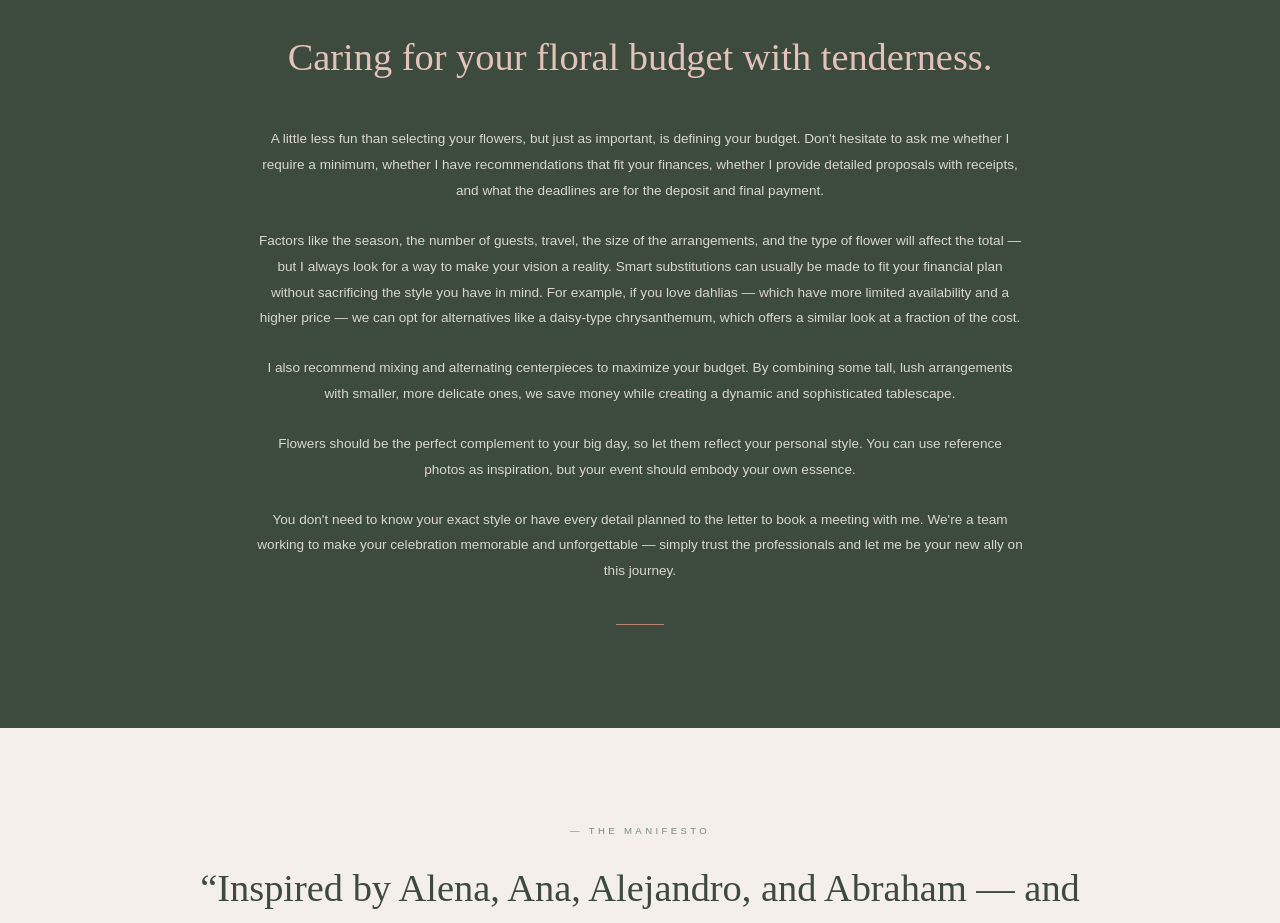
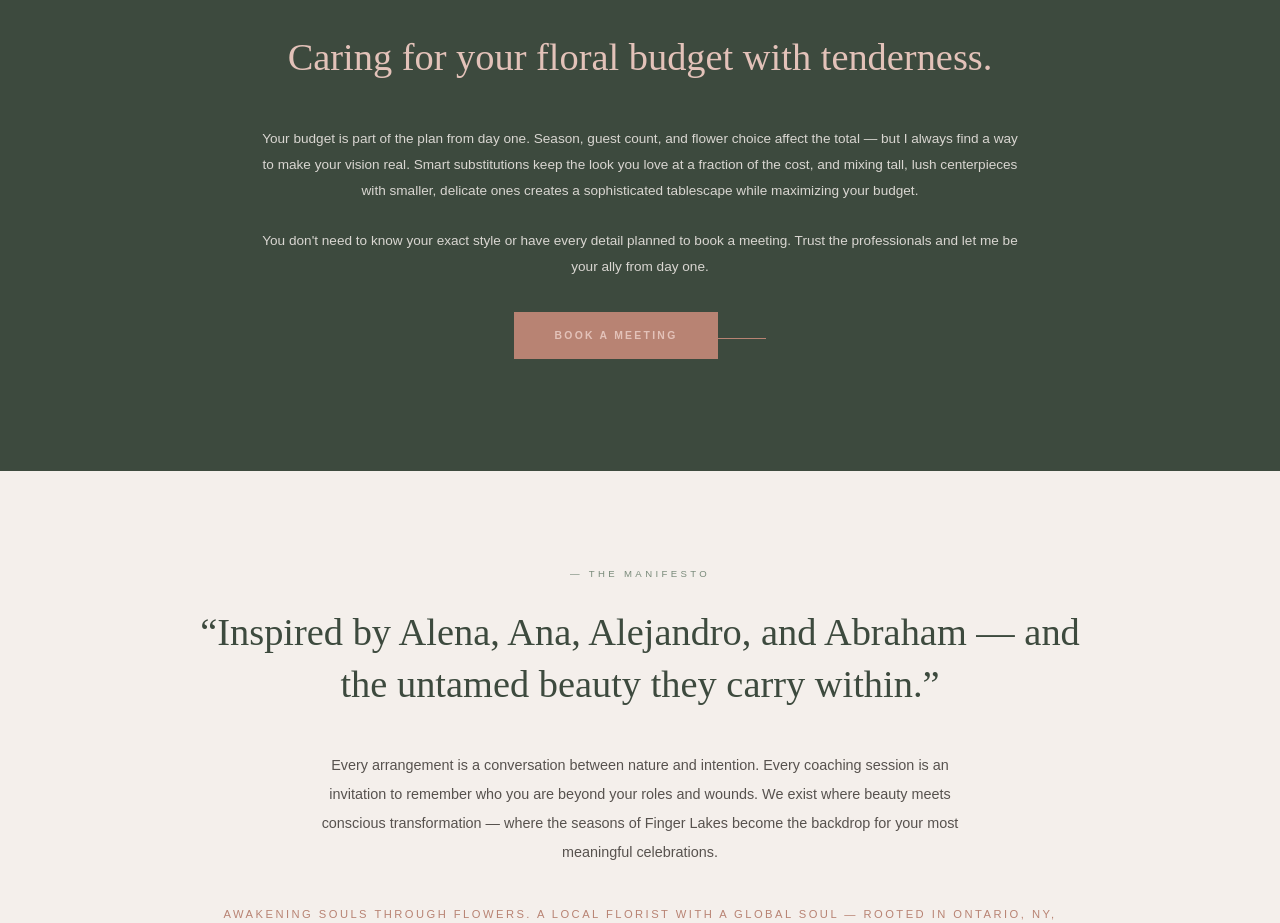
Before and after one commit to Omnix-Solution-Inc/wildflower, a Next.js app: page / in a window 1280 px wide. Shown: the part 2180-3103 px from the top of the page. Built offline with nearby package versions, Linux system fonts and the light colour scheme.

Commit message:
Sección Bodas: podar bloque de presupuesto a versión corta que vende

```diff
--- a/src/components/landing/Weddings.tsx
+++ b/src/components/landing/Weddings.tsx
@@ -54,38 +54,24 @@ export function Weddings() {
 
           <p className="text-[0.85rem] leading-[1.9] text-sand/85 mb-6">
             <Bi
-              en="A little less fun than selecting your flowers, but just as important, is defining your budget. Don't hesitate to ask me whether I require a minimum, whether I have recommendations that fit your finances, whether I provide detailed proposals with receipts, and what the deadlines are for the deposit and final payment."
-              es="Algo un poco menos divertido que seleccionar las flores, pero igual de importante, es definir tu presupuesto. No dudes en consultarme si requiero un monto mínimo, si tengo recomendaciones que se ajusten a tus finanzas, si proporciono propuestas detalladas con recibos, y cuáles son los plazos para el depósito y el pago final."
+              en="Your budget is part of the plan from day one. Season, guest count, and flower choice affect the total — but I always find a way to make your vision real. Smart substitutions keep the look you love at a fraction of the cost, and mixing tall, lush centerpieces with smaller, delicate ones creates a sophisticated tablescape while maximizing your budget."
+              es="Tu presupuesto es parte del plan desde el primer día. La época del año, el número de invitados y el tipo de flor afectan el total — pero siempre encuentro la manera de hacer real tu visión. Las sustituciones inteligentes mantienen el estilo que amas a una fracción del costo, y combinar centros de mesa altos y frondosos con otros más pequeños y delicados crea un paisaje de mesa sofisticado mientras maximiza tu presupuesto."
             />
           </p>
 
-          <p className="text-[0.85rem] leading-[1.9] text-sand/85 mb-6">
+          <p className="text-[0.85rem] leading-[1.9] text-sand/85 mb-8">
             <Bi
-              en="Factors like the season, the number of guests, travel, the size of the arrangements, and the type of flower will affect the total — but I always look for a way to make your vision a reality. Smart substitutions can usually be made to fit your financial plan without sacrificing the style you have in mind. For example, if you love dahlias — which have more limited availability and a higher price — we can opt for alternatives like a daisy-type chrysanthemum, which offers a similar look at a fraction of the cost."
-              es="Factores como la época del año, el número de invitados, los desplazamientos, el tamaño de los arreglos y el tipo de flor afectarán el total, pero siempre busco la manera de hacer realidad tu visión. Por lo general, se pueden hacer sustituciones inteligentes para adaptarnos a tu plan financiero sin sacrificar el estilo que tienes en mente. Por ejemplo, si te encantan las dalias —que tienen una disponibilidad más limitada y un precio mayor—, podemos optar por alternativas como un crisantemo tipo margarita, que ofrece un aspecto similar a una fracción del costo."
+              en="You don't need to know your exact style or have every detail planned to book a meeting. Trust the professionals and let me be your ally from day one."
+              es="No necesitas tener el estilo exacto definido ni cada detalle planeado para agendar una reunión. Confía en los profesionales y déjame ser tu aliada desde el primer día."
             />
           </p>
 
-          <p className="text-[0.85rem] leading-[1.9] text-sand/85 mb-6">
-            <Bi
-              en="I also recommend mixing and alternating centerpieces to maximize your budget. By combining some tall, lush arrangements with smaller, more delicate ones, we save money while creating a dynamic and sophisticated tablescape."
-              es="También recomiendo combinar y alternar centros de mesa para maximizar el presupuesto. Al integrar algunos arreglos altos y frondosos junto con otros más pequeños y delicados, logramos ahorrar dinero mientras creamos un paisaje de mesa dinámico y sofisticado."
-            />
-          </p>
-
-          <p className="text-[0.85rem] leading-[1.9] text-sand/85 mb-6">
-            <Bi
-              en="Flowers should be the perfect complement to your big day, so let them reflect your personal style. You can use reference photos as inspiration, but your event should embody your own essence."
-              es="Las flores deben servir como un complemento perfecto para tu gran día, así que deja que reflejen tu estilo personal. Puedes usar fotos de referencia como inspiración, pero tu evento debe encarnar tu propia esencia."
-            />
-          </p>
-
-          <p className="text-[0.85rem] leading-[1.9] text-sand/85 mb-6">
-            <Bi
-              en="You don't need to know your exact style or have every detail planned to the letter to book a meeting with me. We're a team working to make your celebration memorable and unforgettable — simply trust the professionals and let me be your new ally on this journey."
-              es="No necesitas tener el estilo exacto definido ni cada detalle planeado al pie de la letra para agendar una reunión conmigo. Somos un equipo para lograr que tu celebración sea memorable e inolvidable: simplemente confía en los profesionales y permíteme ser tu nueva aliada en este camino."
-            />
-          </p>
+          <a
+            href="#contact"
+            className="inline-block px-10 py-4 bg-terracotta text-linen text-[0.65rem] tracking-[0.22em] uppercase font-semibold hover:bg-linen hover:text-moss transition cursor-pointer mb-4"
+          >
+            <Bi en="Book a Meeting" es="Agenda una Reunión" />
+          </a>
 
           <span className="inline-block w-12 h-px bg-terracotta mt-4"></span>
         </div>
```
